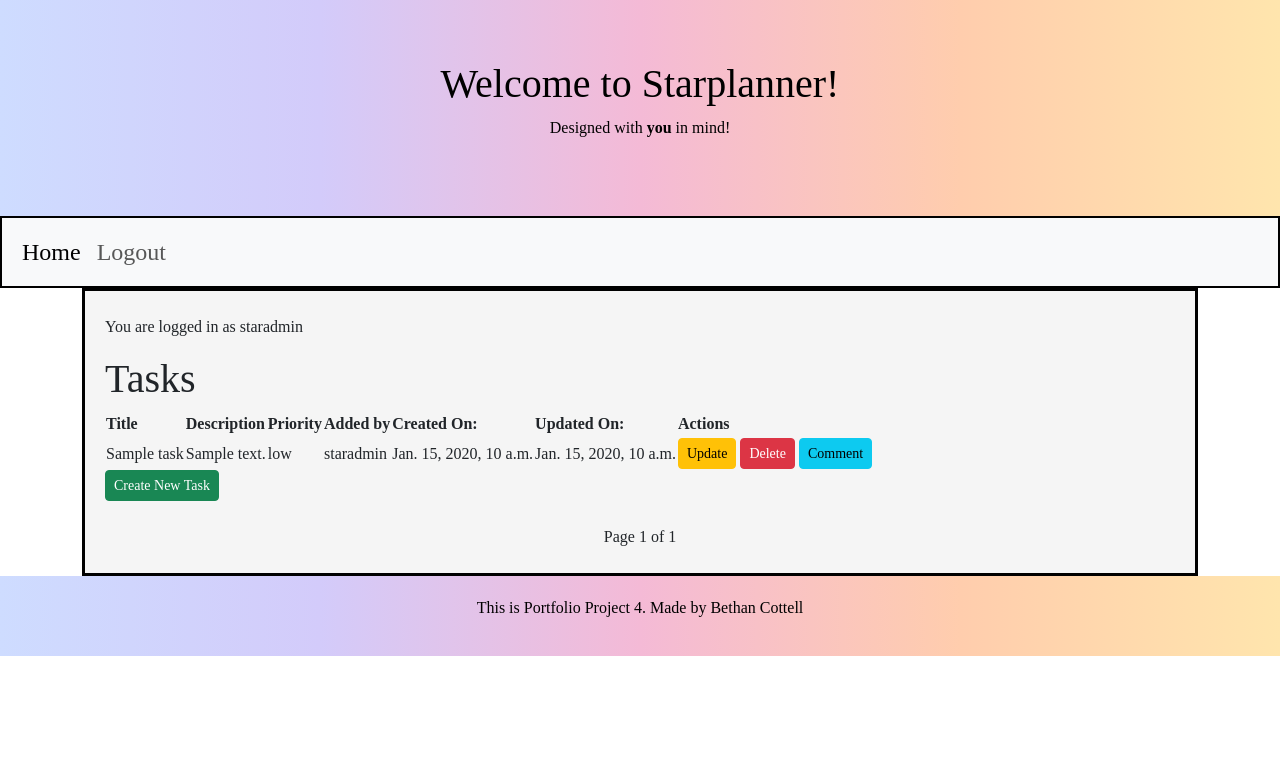
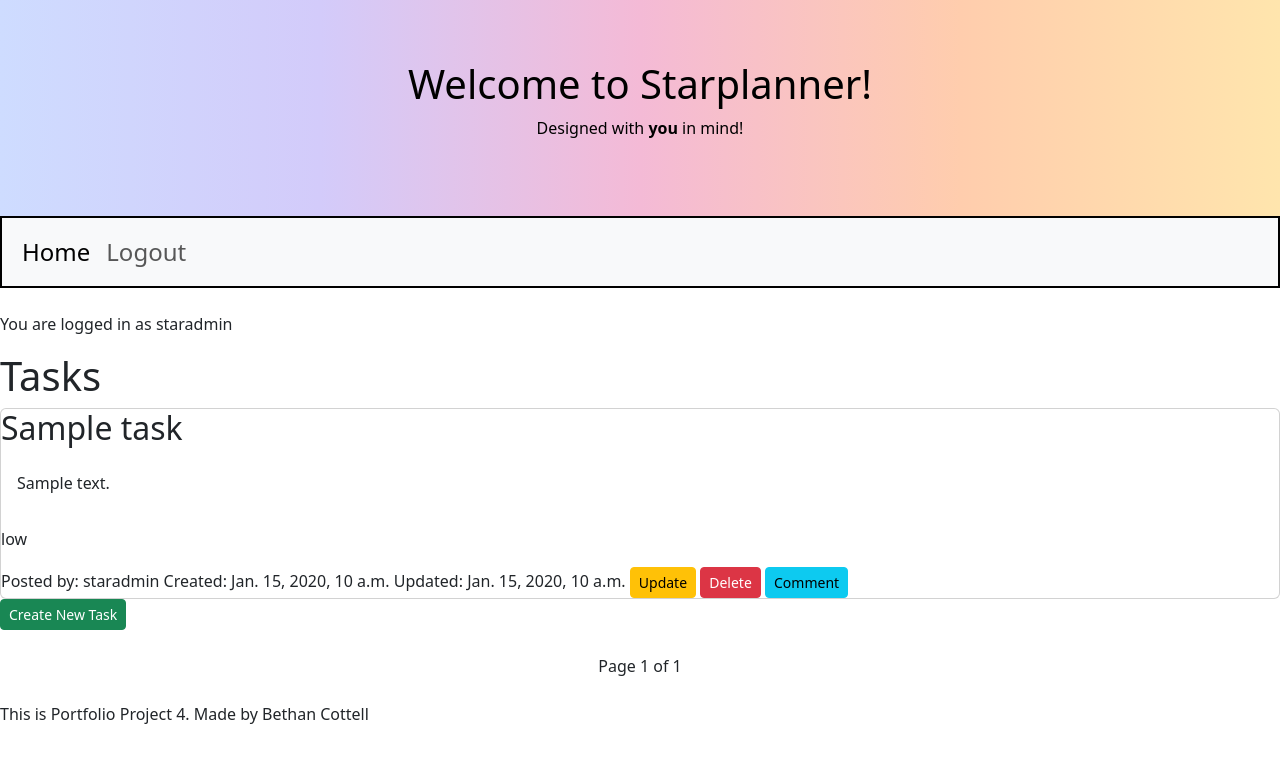
Before and after one commit to BeeBeeBethC/Starplanner-PP4, a Django app: page /read/ in a window 1280 px wide. Shown: the top 763 px of the page. Run offline with Django 4.2, Linux system fonts and the light colour scheme; a user stored in the database is signed in; data comes from the database, SQL or seed files in the repository; tables that the repository leaves empty hold one stand-in row (values such as "Sample post"); some web fonts are replaced.

Commit message:
read_task.html overhauled, footer styling bugged

```diff
--- a/starplanner/static/starplanner/CSS/styles.css
+++ b/starplanner/static/starplanner/CSS/styles.css
@@ -4,7 +4,7 @@
     box-sizing: border-box;
 }
 
-body {
+#body {
     font-family: "Radio Canada", serif;
     font-optical-sizing: auto;
     font-weight: 400;
@@ -21,41 +21,23 @@ body {
 }
 
 .footer {
-    position: fixed;
-    width: 100%;
-    padding: 20px;
-    color: black;
-    text-align: center;
-    background-image: linear-gradient(to right, #CEDCFF, #D3CBFA, #F4BAD6, #FFCDAD, #FFE5AD);
+    position: fixed !important;
+    width: 100% !important;
+    padding: 20px !important;
+    color: black !important;
+    text-align: center !important;
+    background-image: linear-gradient(to right, #CEDCFF, #D3CBFA, #F4BAD6, #FFCDAD, #FFE5AD) !important;
 }
+
 .navbar {
     display: flex;
     border: black solid 2px;
     background-color: white;
 }
 
-.li {
-    color: black;
-    padding: 14px 20px;
-    text-decoration: none;
-    text-align: center;
-    list-style-type: none;
-    padding: 0;
-}
+/* Create two unequal columns that sits next to each other */
 
-.list-item a:hover {
-    background-color: whitesmoke;
-    border: black solid 1px;
-}
-
-/* Column container */
-.row {
-    display: flex;
-    flex-wrap: wrap;
-}
-
-/* Create two unequal columns that sits next to each other */
-/* Sidebar/left column */
+/* Sidebar/left column
 .side {
     flex: 30%;
     background-color: whitesmoke;
@@ -68,7 +50,7 @@ body {
     background-color: whitesmoke;
     padding: 20px;
 }
-
+*/
 
 
 /* sample css modal styling */
@@ -94,13 +76,6 @@ body {
     border-radius: 5px;
 }
 
-/* modal styling end */
-.btn-disabled {
-    pointer-events: none;
-    cursor: not-allowed;
-    opacity: 0.5;
-}
-
 /* Responsive layout - when the screen is less than 700px wide, make the two columns stack on top of each other instead of next to each other */
 @media screen and (max-width: 700px) {
 
--- a/templates/base.html
+++ b/templates/base.html
@@ -45,7 +45,7 @@
             </div>
         </div>
     </nav>
-    <div class="container">
+    <div class="main-container">
         <main class="main py-4">
             {% if messages %}
             <div class="messages">
@@ -67,9 +67,9 @@
             {% endblock content %}
         </main>
     </div>
-    <footer class="footer">
-        <p>This is Portfolio Project 4. Made by Bethan Cottell</p>
-    </footer>
+<footer>
+    <p>This is Portfolio Project 4. Made by Bethan Cottell</p>
+</footer>
     <script src="https://cdn.jsdelivr.net/npm/bootstrap@5.3.3/dist/js/bootstrap.bundle.min.js" integrity="sha384-YvpcrYf0tY3lHB60NNkmXc5s9fDVZLESaAA55NDzOxhy9GkcIdslK1eN7N6jIeHz" crossorigin="anonymous"></script>
     <script src="{% static 'js/script.js' %}" defer></script>
 </body>
--- a/templates/read_task.html
+++ b/templates/read_task.html
@@ -3,28 +3,16 @@
 
 {% block content %}
     <h1>Tasks</h1>
-    <table class="task-table">
-        <thead>
-            <tr>
-                <th>Title</th>
-                <th>Description</th>
-                <th>Priority</th>
-                <th>Added by</th>
-                <th>Created On:</th>
-                <th>Updated On:</th>
-                <th>Actions</th>
-            </tr>
-        </thead>
+        <div class="card-container">
 {% for task in tasks %}
-        <tbody>
-            <tr>
-                <td>{{ task.title }}</td>
-                <td>{{ task.description }}</td>
-                <td>{{ task.priority }}</td>
-                <td>{{ task.author }}</td>
-                <td>{{ task.created_on }}</td>
-                <td>{{ task.updated_on }}</td>
-                <td>
+            <div class='card'>
+                <h2 class="card-title">{{ task.title }}</h2>
+                <p class="card-body">{{ task.description }}</p>
+                <p class="card-priority">{{ task.priority }}</p>
+                <div class="card-meta">
+                    Posted by: {{ task.author }}
+                    Created: {{ task.created_on }}
+                    Updated: {{ task.updated_on }}
                     {% if task.author == user %}
                     <a href="{% url 'update' task.task %}" class="btn btn-sm btn-warning">Update</a>
                     <a href="{% url 'delete' task.task %}" class="btn btn-sm btn-danger">Delete</a>
@@ -34,11 +22,10 @@
                         <button onclick="showPermissionModal()" class="btn btn-sm btn-danger">Delete</button>
                         <button onclick="showPermissionModal()" class="btn btn-sm btn-info">Comment</button>
                     {% endif %}
-                </td>
-            </tr>
+                </div>
+            </div>
 {% endfor %}
-        </tbody>
-    </table>
+        </div>
         <a href="{% url 'create' %}" class="btn btn-sm btn-success">Create New Task</a>
 
         <!-- Bootstrap styled - Permission Modal -->
```
